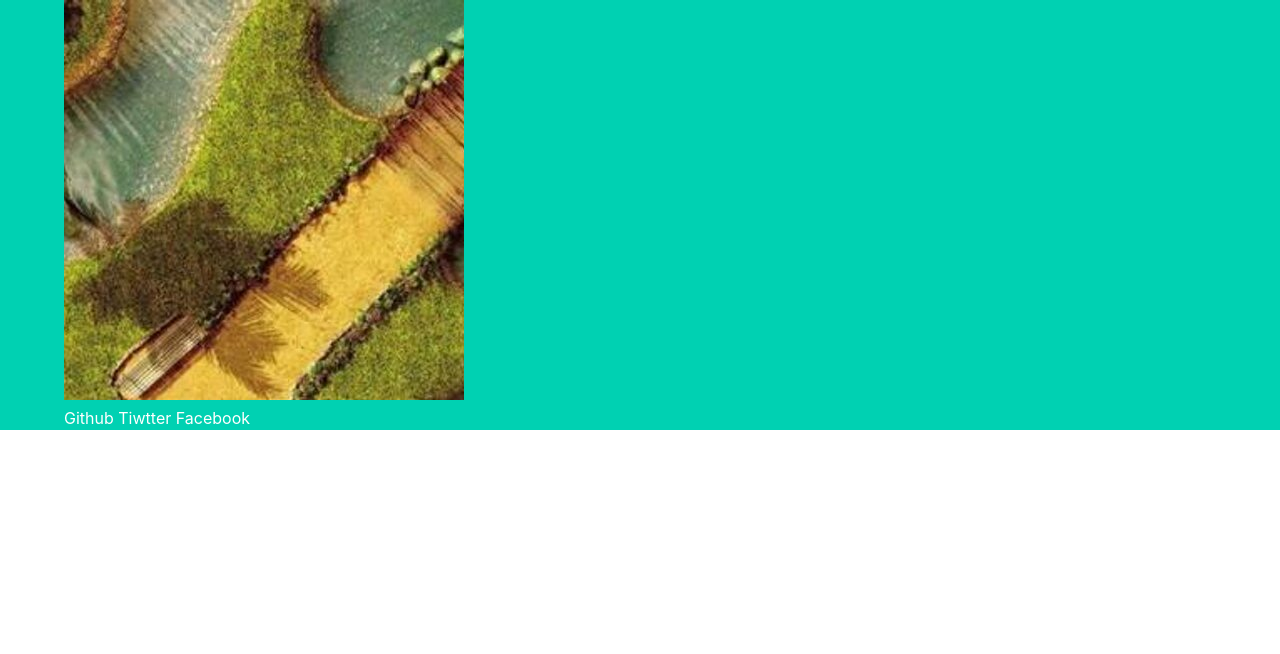
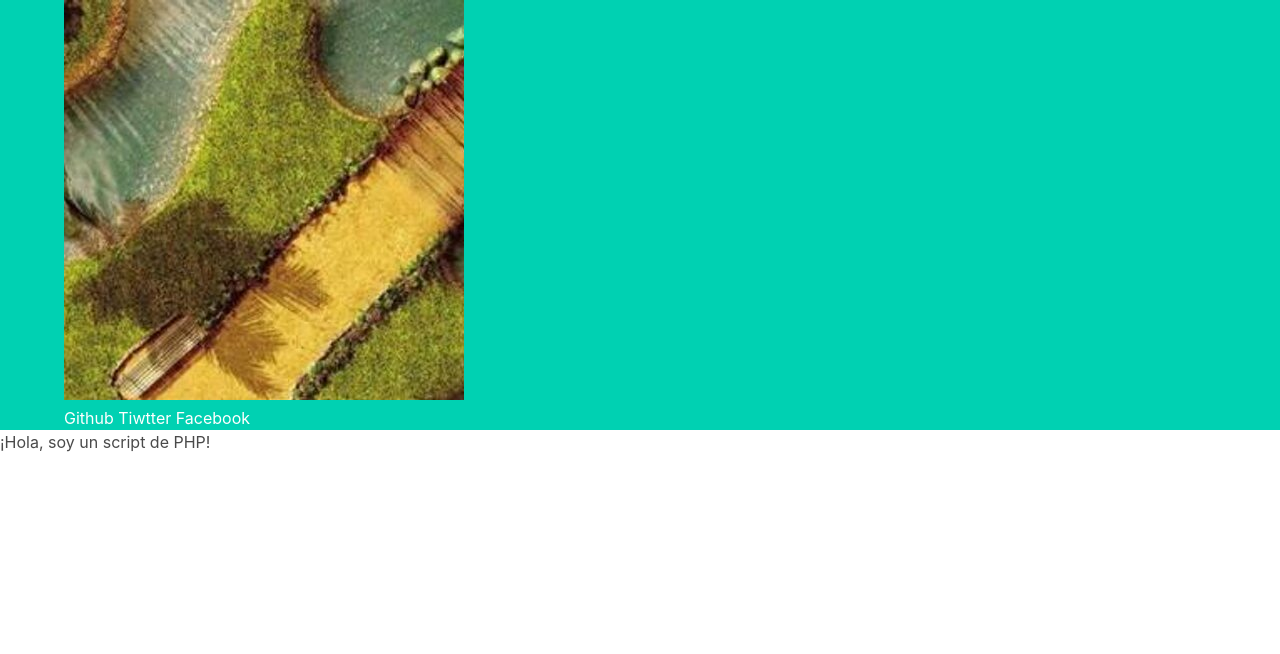
Before and after one commit to bogarin/bogarin.github.io, a PHP site: page / in a window 1280 px wide. Shown: the top 654 px of the page. Run offline with PHP 8.4, Linux system fonts and the light colour scheme; some libraries are stand-ins or nearby versions.

Commit message:
probar php
probando php en github para hacer las plantillas

```diff
--- a/index.html
+++ b/index.php
@@ -30,6 +30,9 @@
             </header>
         </div>
     </section>
+     <?php
+            echo "¡Hola, soy un script de PHP!";
+        ?>
 </body>
 
 </html>
```
